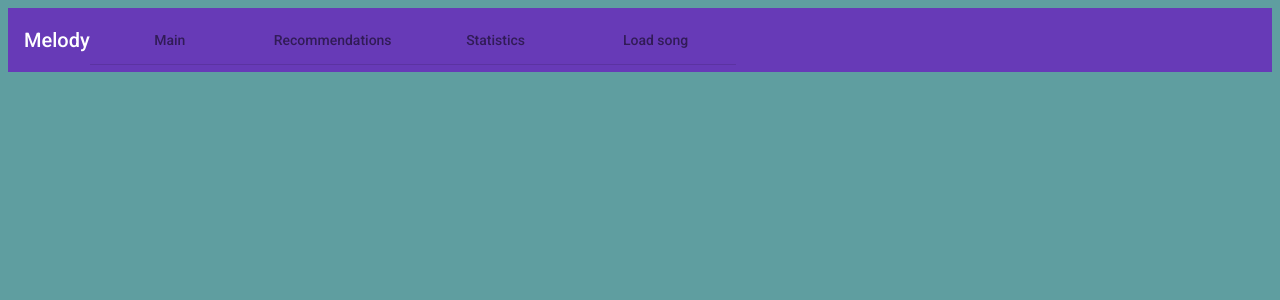
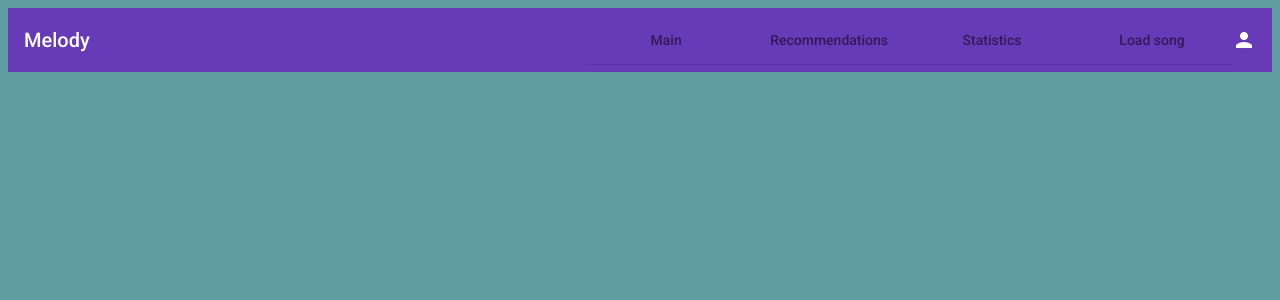
Before and after one commit to Erbidium/Melody, an Angular app in the folder frontend/: page /upload in a window 1280 px wide. Shown: the top 300 px of the page. Built offline with nearby package versions, Linux system fonts and the light colour scheme.

Commit message:
Add profile icon

```diff
--- a/frontend/src/app/shared/components/header/header.component.html
+++ b/frontend/src/app/shared/components/header/header.component.html
@@ -12,4 +12,5 @@
       {{ link.label }}
     </a>
   </nav>
+  <mat-icon>person</mat-icon>
 </mat-toolbar>
--- a/frontend/src/app/shared/components/header/header.component.sass
+++ b/frontend/src/app/shared/components/header/header.component.sass
@@ -0,0 +1,2 @@
+nav
+  margin-left: auto
--- a/frontend/src/app/shared/shared.module.ts
+++ b/frontend/src/app/shared/shared.module.ts
@@ -7,6 +7,7 @@ import { HeaderComponent } from './components/header/header.component';
 import { MatToolbarModule } from "@angular/material/toolbar";
 import { MatTabsModule } from "@angular/material/tabs";
 import { RouterLinkActive, RouterLinkWithHref } from "@angular/router";
+import { MatIconModule } from "@angular/material/icon";
 
 @NgModule({
     declarations: [
@@ -24,6 +25,7 @@ import { RouterLinkActive, RouterLinkWithHref } from "@angular/router";
     MatTabsModule,
     RouterLinkWithHref,
     RouterLinkActive,
+    MatIconModule,
   ],
 })
 export class SharedModule { }
```
